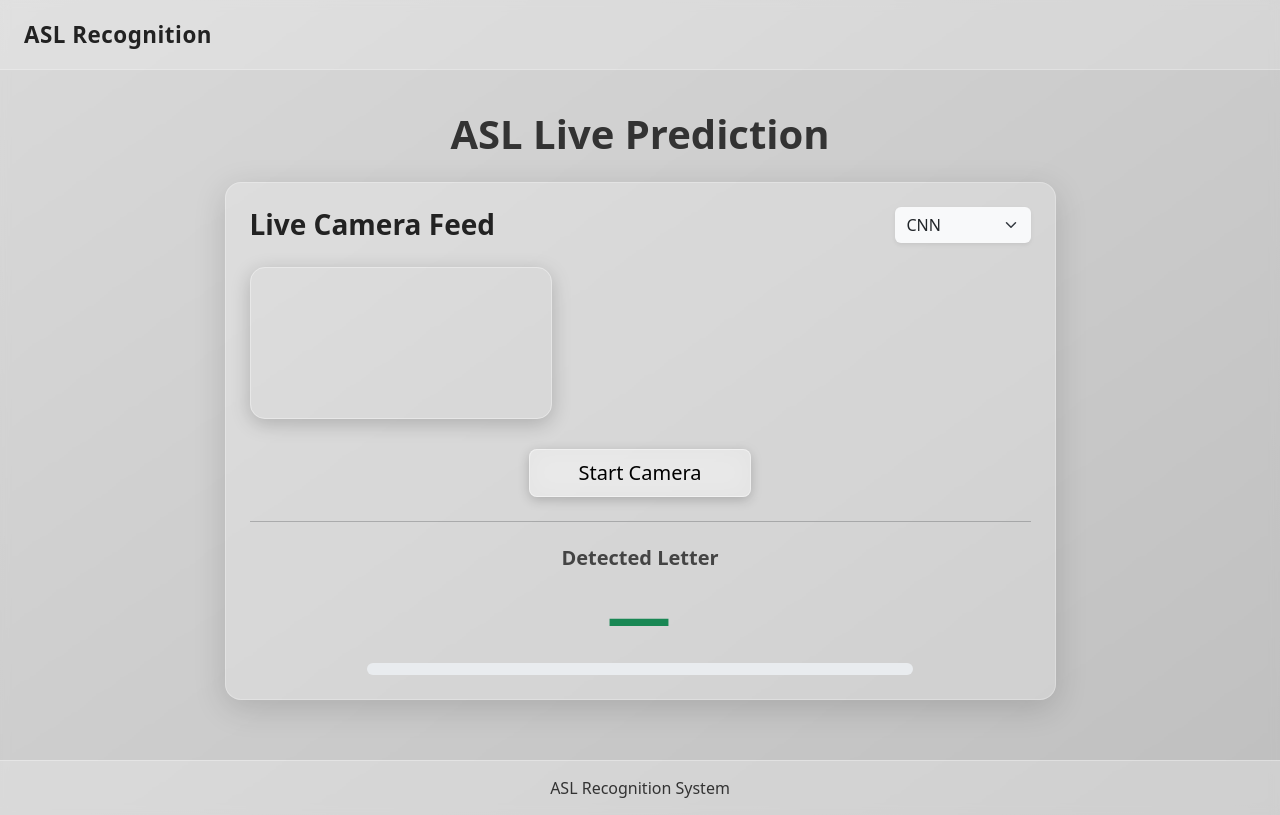
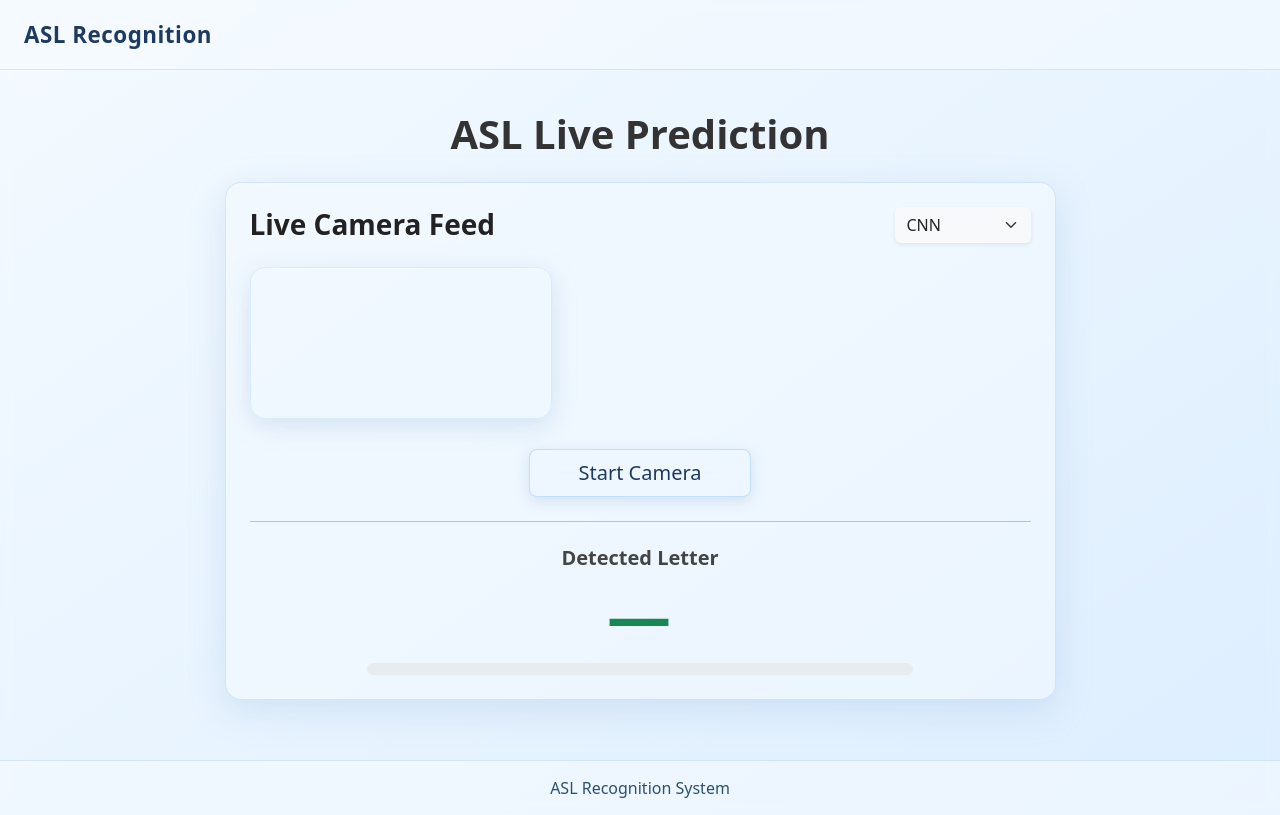
Before and after one commit to Jezter0/ASL-Alphabet-Classifier, a Flask app: page / in a window 1280 px wide. Run offline with Flask 3, Linux system fonts and the light colour scheme; a map, chart or similar area stays blank.

Commit message:
Changed color coding

```diff
--- a/static/styles.css
+++ b/static/styles.css
@@ -1,12 +1,17 @@
 /* Background */
 body {
-    background: linear-gradient(145deg, #d9d9d9, #bfbfbf);
-    backdrop-filter: blur(5px);
+    background: linear-gradient(145deg, #f4faff, #ddeeff);
+    backdrop-filter: blur(6px);
 }
 
+/* Camera container */
 .rounded-cam {
     position: relative;
-    display: inline-block; /* Prevents container stretching */
+    display: inline-block;
+    border-radius: 15px;
+    overflow: hidden;
+    border: 1px solid rgba(200, 225, 255, 0.6);
+    box-shadow: 0 6px 24px rgba(120, 160, 200, 0.25);
 }
 
 #cam, #overlay {
@@ -21,79 +26,80 @@ body {
     top: 0;
     left: 0;
     pointer-events: none;
-    border-radius: inherit; /* Matches rounded-cam */
+    border-radius: inherit;
 }
 
 /* Glass card */
 .glass-card {
-    background: rgba(255, 255, 255, 0.22);
+    background: rgba(245, 250, 255, 0.55);
     border-radius: 20px;
-    border: 1px solid rgba(255, 255, 255, 0.25);
-    backdrop-filter: blur(20px);
-    box-shadow: 0 8px 32px rgba(0, 0, 0, 0.15);
+    border: 1px solid rgba(190, 215, 245, 0.6);
+    backdrop-filter: blur(22px);
+    -webkit-backdrop-filter: blur(22px);
+    box-shadow: 0 10px 35px rgba(130, 170, 210, 0.25);
 }
 
-.rounded-cam {
-    border-radius: 15px;
-    overflow: hidden;
-    border: 1px solid rgba(255, 255, 255, 0.35);
-    box-shadow: 0 5px 20px rgba(0, 0, 0, 0.2);
+/* Glass button */
+.btn-glass {
+    background: rgba(235, 245, 255, 0.6);
+    border: 1px solid rgba(180, 210, 245, 0.7);
+    color: #1e3a5f;
+    backdrop-filter: blur(14px);
+    box-shadow: 0 4px 14px rgba(120, 160, 200, 0.25);
+    transition: 0.2s ease;
 }
 
-.btn-glass {
-    background: rgba(255, 255, 255, 0.3);
-    border: 1px solid rgba(255, 255, 255, 0.45);
-    color: #000;
-    backdrop-filter: blur(12px);
-    box-shadow: 0 3px 12px rgba(0, 0, 0, 0.2);
-    transition: 0.2s;
-}
 .btn-glass:hover {
-    background: rgba(255, 255, 255, 0.5);
+    background: rgba(255, 255, 255, 0.85);
+    transform: translateY(-1px);
 }
 
 #prediction {
     font-size: 4rem;
     letter-spacing: 2px;
+    color: #1f4e79;
 }
 
 /* Fade-in animation */
 .fade-in {
     animation: fade 0.8s ease;
 }
+
 @keyframes fade {
     from { opacity: 0; transform: translateY(10px); }
     to   { opacity: 1; transform: translateY(0); }
 }
 
+/* Navbar */
 nav.navbar {
-    background: rgba(255, 255, 255, 0.20);
-    backdrop-filter: blur(10px);
-    -webkit-backdrop-filter: blur(10px);
-    border-bottom: 1px solid rgba(255, 255, 255, 0.25);
+    background: rgba(245, 250, 255, 0.6);
+    backdrop-filter: blur(12px);
+    -webkit-backdrop-filter: blur(12px);
+    border-bottom: 1px solid rgba(190, 215, 245, 0.6);
     padding: 0.8rem 1.5rem;
 }
 
 nav .navbar-brand {
-    color: #222 !important;
+    color: #1e3a5f !important;
     font-size: 1.4rem;
     letter-spacing: 0.5px;
 }
 
-/* ----------- Glass Footer ----------- */
+
+/* Footer */
 footer {
     text-align: center;
     margin-top: 60px;
     padding: 15px;
-    background: rgba(255, 255, 255, 0.25);
-    backdrop-filter: blur(8px);
-    -webkit-backdrop-filter: blur(8px);
-    border-top: 1px solid rgba(255, 255, 255, 0.3);
-    color: #333;
+    background: rgba(245, 250, 255, 0.6);
+    backdrop-filter: blur(10px);
+    -webkit-backdrop-filter: blur(10px);
+    border-top: 1px solid rgba(190, 215, 245, 0.6);
+    color: #2c4f73;
     font-weight: 500;
 }
 
-/* Center container spacing */
+/* Container spacing */
 .container {
     margin-top: 40px;
 }
```
